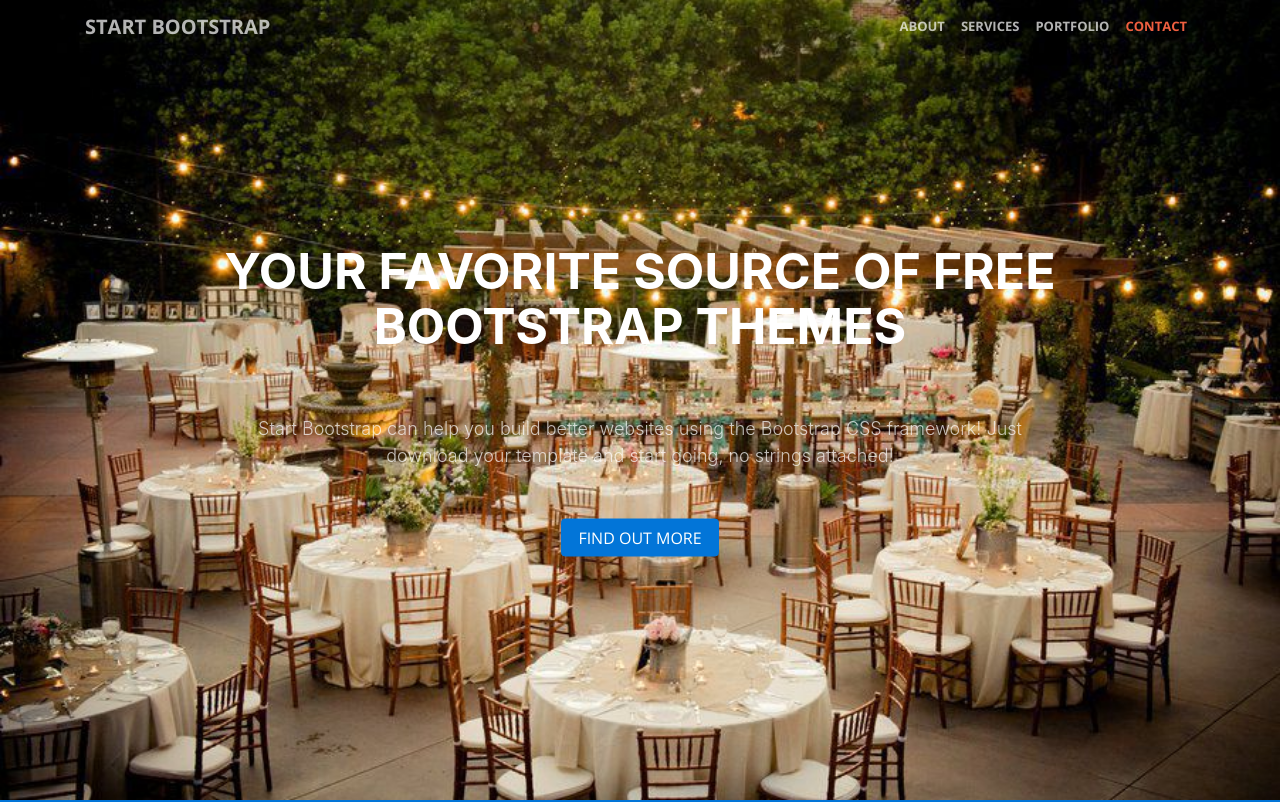
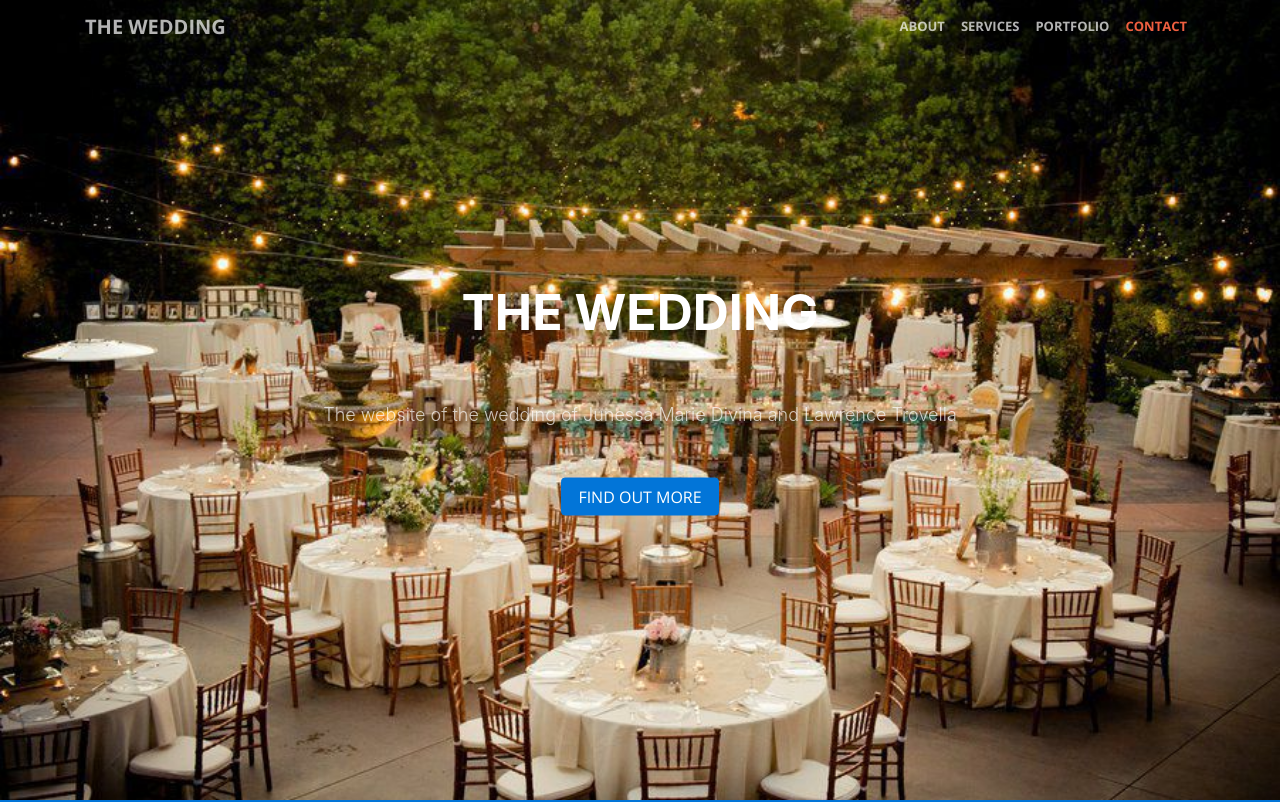
Before and after one commit to LawNessa/Wedding, a website with bundled scripts: page index.html in a window 1280 px wide. Shown: the top 802 px of the page. Built offline with nearby package versions, Linux system fonts and the light colour scheme.

Commit message:
Update index.html

```diff
--- a/index.html
+++ b/index.html
@@ -47,7 +47,7 @@
             <span class="navbar-toggler-icon"></span>
         </button>
         <div class="container">
-            <a class="navbar-brand" href="#page-top">Start Bootstrap</a>
+            <a class="navbar-brand" href="#page-top">The Wedding</a>
             <div class="collapse navbar-collapse" id="navbarExample">
                 <ul class="navbar-nav ml-auto">
                     <li class="nav-item">
@@ -70,9 +70,9 @@
     <header class="masthead">
         <div class="header-content">
             <div class="header-content-inner">
-                <h1 id="homeHeading">Your Favorite Source of Free Bootstrap Themes</h1>
+                <h1 id="homeHeading">THE WEDDING</h1>
                 <hr>
-                <p>Start Bootstrap can help you build better websites using the Bootstrap CSS framework! Just download your template and start going, no strings attached!</p>
+                <p>The website of the wedding of Junessa Marie Divina and Lawrence Trovella</p>
                 <a class="btn btn-primary btn-xl" href="#about">Find Out More</a>
             </div>
         </div>
```
